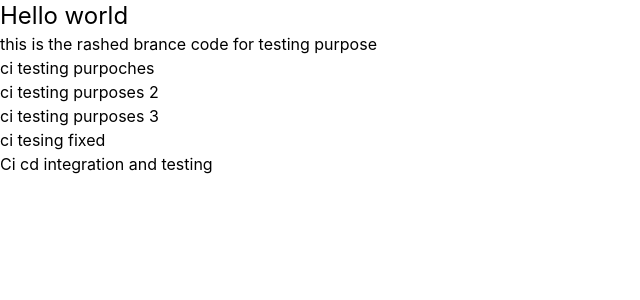
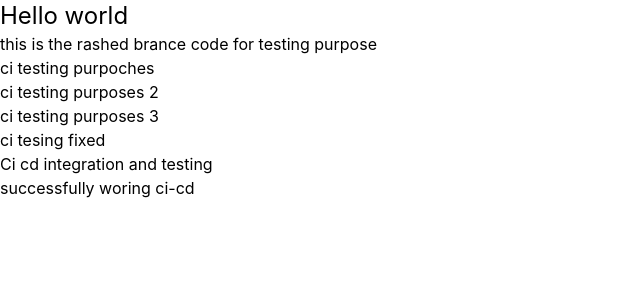
Before and after one commit to CseRashed/consulting-with-ci-cd-pipeline, a React (Vite) app: page / in a window 1280 px wide. Shown: the top 300 px of the page, without its empty margins (0-640 px from the left). Built offline with nearby package versions, Linux system fonts and the light colour scheme.

Commit message:
successfully working cicd

```diff
--- a/src/App.jsx
+++ b/src/App.jsx
@@ -14,6 +14,7 @@ function App() {
       <h3>ci testing purposes 3</h3>
       <h1>ci tesing fixed</h1>
       <p>Ci cd integration and testing</p>
+      <h1>successfully woring ci-cd</h1>
      </div>
 
 
```
